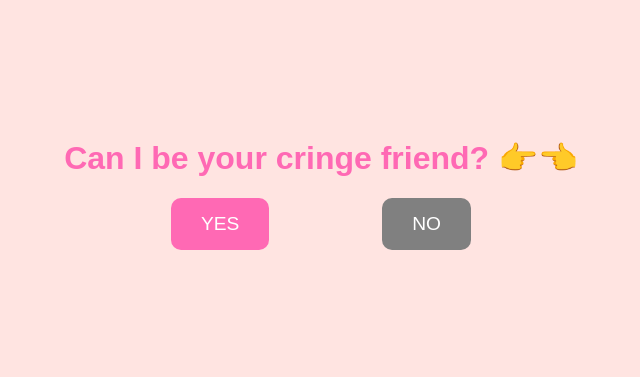
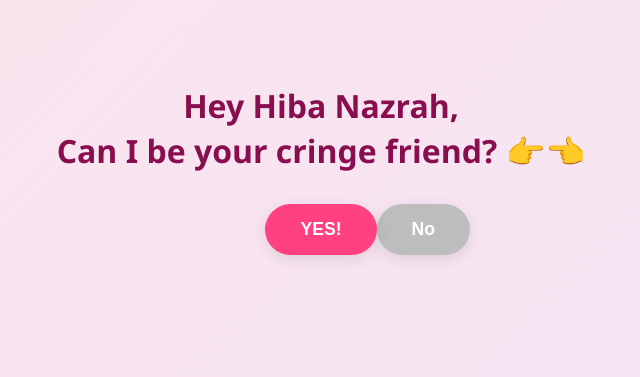
Before and after one commit to zulluc2-beep/cringe-friend, a plain HTML site: page index.html in a window 1280 px wide. Shown: the part 192-569 px from the top of the page, without its empty margins (319-959 px from the left). Drawn offline with Linux system fonts and the light colour scheme.

Commit message:
Update index.html

```diff
--- a/index.html
+++ b/index.html
@@ -3,37 +3,100 @@
 <head>
     <meta charset="UTF-8">
     <meta name="viewport" content="width=device-width, initial-scale=1.0">
-    <title>Urgent Question! 🥺</title>
+    <title>For Hiba Nazrah ✨</title>
     <style>
-        body { font-family: 'Arial', sans-serif; display: flex; flex-direction: column; align-items: center; justify-content: center; height: 100vh; background-color: #ffe4e1; margin: 0; overflow: hidden; }
-        h1 { color: #ff69b4; text-align: center; }
-        .buttons { position: relative; width: 300px; height: 100px; }
-        button { padding: 15px 30px; font-size: 1.2rem; border-radius: 10px; border: none; cursor: pointer; position: absolute; }
-        #yesBtn { background-color: #ff69b4; color: white; left: 0; }
-        #noBtn { background-color: #808080; color: white; right: 0; transition: 0.2s; }
+        body {
+            font-family: 'Segoe UI', Tahoma, Geneva, Verdana, sans-serif;
+            display: flex;
+            flex-direction: column;
+            align-items: center;
+            justify-content: center;
+            height: 100vh;
+            background: linear-gradient(135deg, #fce4ec 0%, #f3e5f5 100%);
+            margin: 0;
+            overflow: hidden;
+            text-align: center;
+        }
+        .container { padding: 20px; transition: all 0.5s ease; }
+        h1 { color: #880e4f; font-size: 2rem; margin-bottom: 30px; line-height: 1.4; }
+        .buttons { position: relative; width: 100%; max-width: 400px; height: 150px; margin: 0 auto; }
+        button {
+            padding: 15px 35px;
+            font-size: 1.1rem;
+            border-radius: 50px;
+            border: none;
+            cursor: pointer;
+            font-weight: bold;
+            box-shadow: 0 4px 15px rgba(0,0,0,0.1);
+            transition: transform 0.2s;
+        }
+        #yesBtn { background-color: #ff4081; color: white; position: relative; z-index: 10; }
+        #yesBtn:hover { transform: scale(1.1); background-color: #f50057; }
+        #noBtn { background-color: #bdbdbd; color: white; position: absolute; transition: 0.3s cubic-bezier(0.17, 0.67, 0.83, 0.67); }
+        .success-message { display: none; color: #ad1457; }
+        .success-message h2 { font-size: 2.5rem; margin-bottom: 10px; }
+        .success-message p { font-size: 1.2rem; line-height: 1.6; color: #4a148c; }
     </style>
 </head>
 <body>
 
-    <h1>Can I be your cringe friend? 👉👈</h1>
-    <div class="buttons">
-        <button id="yesBtn" onclick="celebrate()">YES</button>
-        <button id="noBtn" onmouseover="moveButton()">NO</button>
+    <div id="mainContent" class="container">
+        <h1>Hey Hiba Nazrah,<br>Can I be your cringe friend? 👉👈</h1>
+        <div class="buttons">
+            <button id="yesBtn" onclick="celebrate()">YES!</button>
+            <button id="noBtn" onmouseover="moveButton()">No</button>
+        </div>
+    </div>
+
+    <div id="successContent" class="container success-message">
+        <h2>You're stuck with me! 💖</h2>
+        <p>They say "cringe" is just another word for being unapologetically yourself. <br><br>
+        <b>Hiba Nazrah</b>, thank you for saying yes. Prepare for a lifetime of bad jokes, endless memes, and someone who's always in your corner. Let the chaos begin! 🚀✨</p>
     </div>
 
     <script>
         function moveButton() {
             const btn = document.getElementById('noBtn');
-            const x = Math.random() * (window.innerWidth - btn.offsetWidth);
-            const y = Math.random() * (window.innerHeight - btn.offsetHeight);
+            const container = document.body;
+            const maxX = container.clientWidth - btn.clientWidth;
+            const maxY = container.clientHeight - btn.clientHeight;
+
+            const randomX = Math.floor(Math.random() * maxX);
+            const randomY = Math.floor(Math.random() * maxY);
+
             btn.style.position = 'fixed';
-            btn.style.left = x + 'px';
-            btn.style.top = y + 'px';
+            btn.style.left = randomX + 'px';
+            btn.style.top = randomY + 'px';
         }
 
         function celebrate() {
-            alert("YAY! Expect 100 memes per hour. No refunds! 💖");
-            document.body.innerHTML = "<h1>It's official! 🕺💃</h1><p>Check your DMs for cringe.</p>";
+            document.getElementById('mainContent').style.display = 'none';
+            const success = document.getElementById('successContent');
+            success.style.display = 'block';
+
+            // Adding a little extra magic
+            for(let i=0; i<50; i++) {
+                createEmoji();
+            }
+        }
+
+        function createEmoji() {
+            const emoji = document.createElement('div');
+            emoji.innerText = ['💖', '✨', '🌸', '😂', '💫'][Math.floor(Math.random() * 5)];
+            emoji.style.position = 'fixed';
+            emoji.style.left = Math.random() * 100 + 'vw';
+            emoji.style.top = '100vh';
+            emoji.style.fontSize = Math.random() * 20 + 20 + 'px';
+            emoji.style.zIndex = '100';
+            emoji.style.transition = `transform ${Math.random() * 2 + 1}s linear, opacity 2s`;
+            document.body.appendChild(emoji);
+
+            setTimeout(() => {
+                emoji.style.transform = `translateY(-120vh) rotate(${Math.random() * 360}deg)`;
+                emoji.style.opacity = '0';
+            }, 100);
+
+            setTimeout(() => emoji.remove(), 3000);
         }
     </script>
 </body>
```
